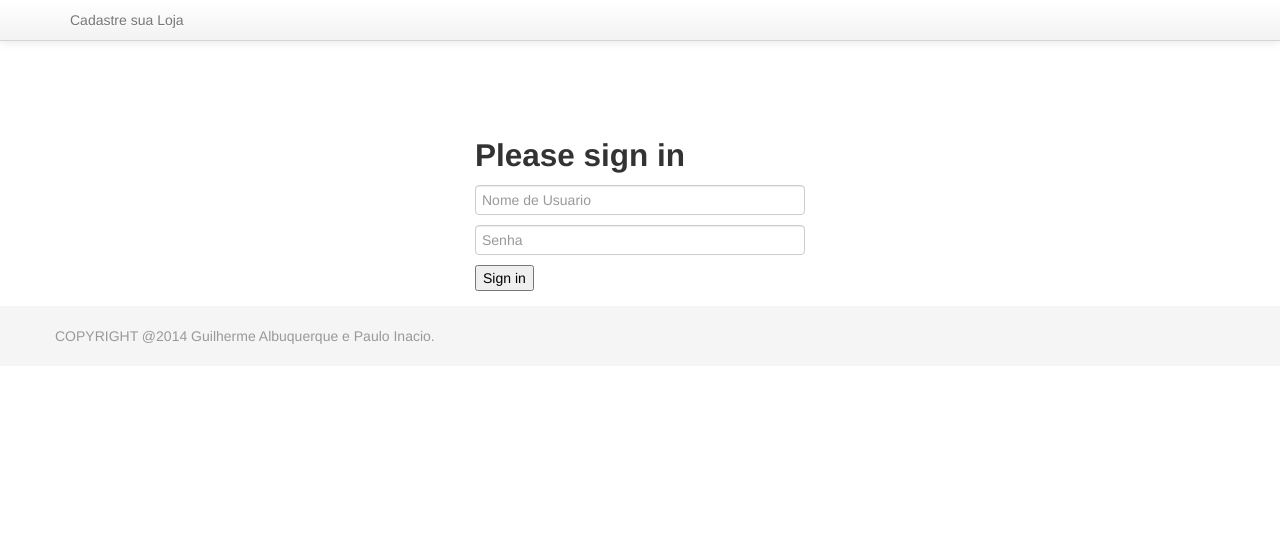
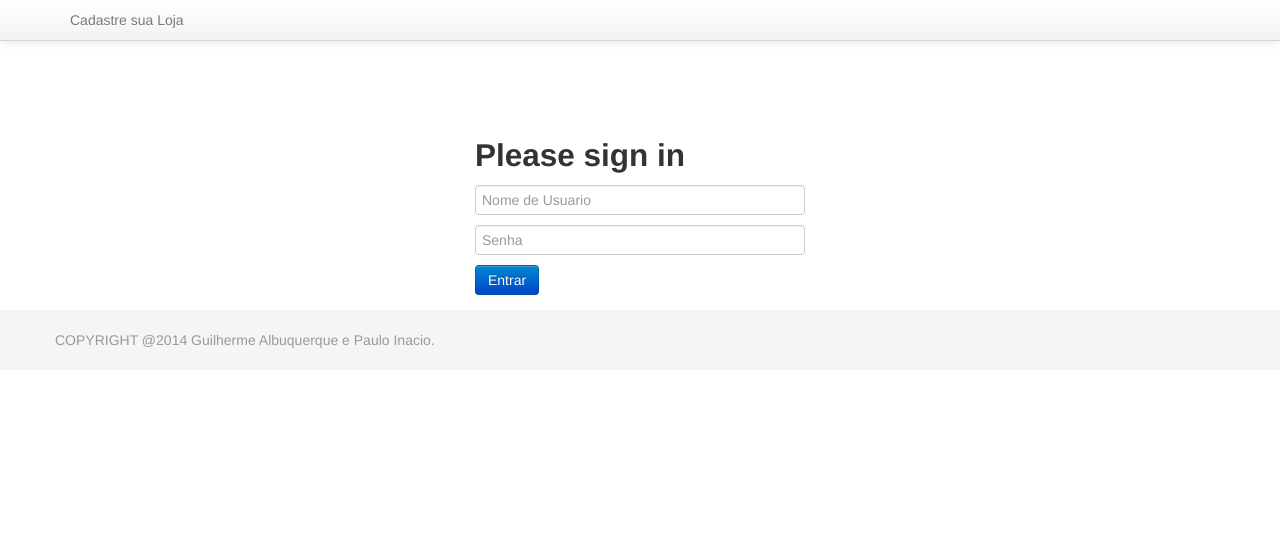
Before and after one commit to lanchinho/Prod-Announcer---Web, a Django app: template prod_announcer/templates/login.html in a window 1280 px wide. Shown: the top 535 px of the page. Run offline with Django 3.2, Linux system fonts and the light colour scheme; the template is opened without the code that fills it, so the values that code supplies are empty.

Commit message:
modificação do botão de login

```diff
--- a/prod_announcer/templates/login.html
+++ b/prod_announcer/templates/login.html
@@ -6,7 +6,7 @@
         {% csrf_token %}
         <input type="text" name="username" class="input-block-level" placeholder="Nome de Usuario" value=""/>
         <input type="password" name="password" class="input-block-level" placeholder="Senha" value=""/>
-        <input type="submit" value="Sign in"/>
+        <button class="btn btn-primary" type="submit">Entrar</button>
       </form>
     </div> <!-- /container -->
 {% endblock %}
```
